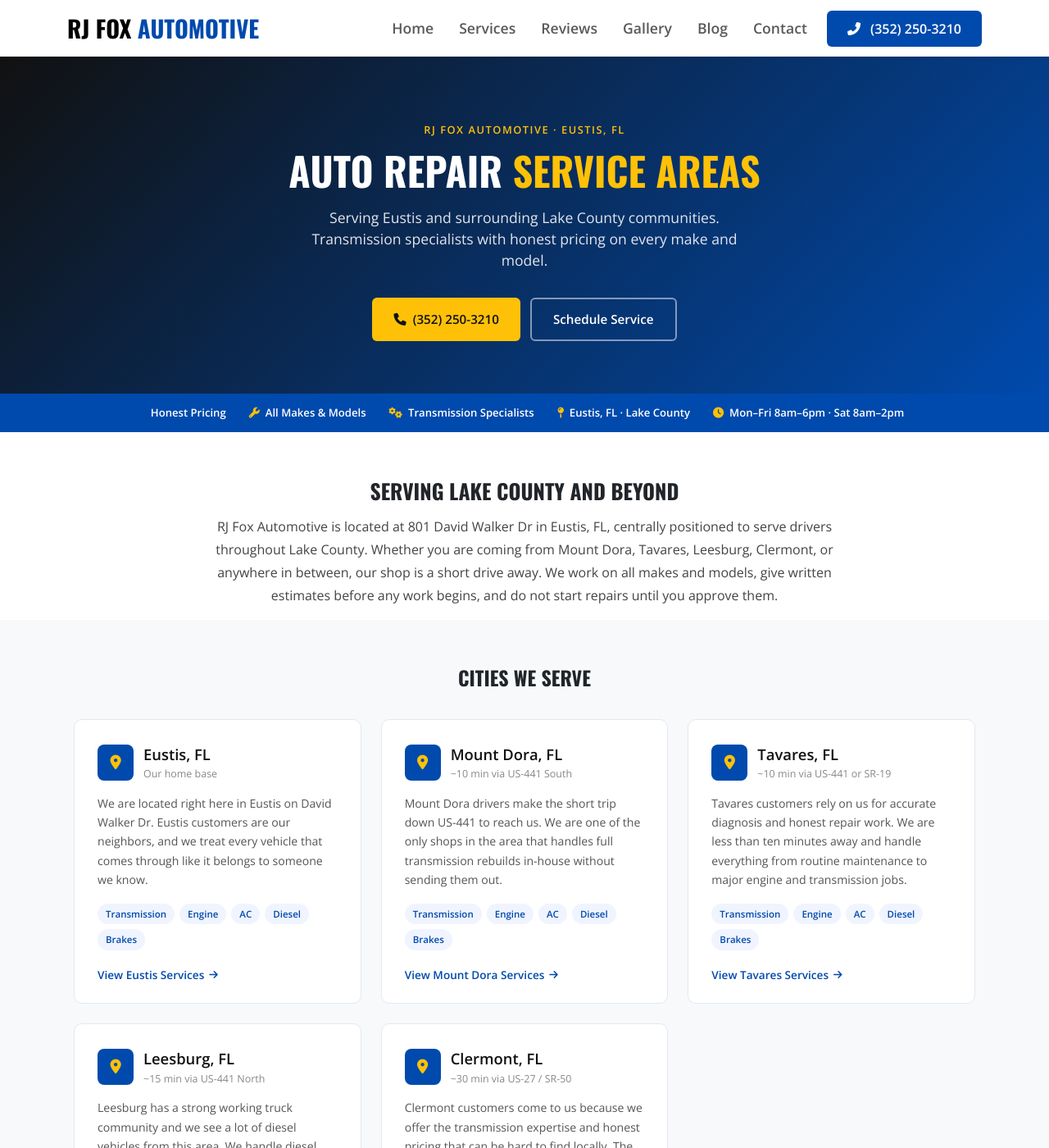
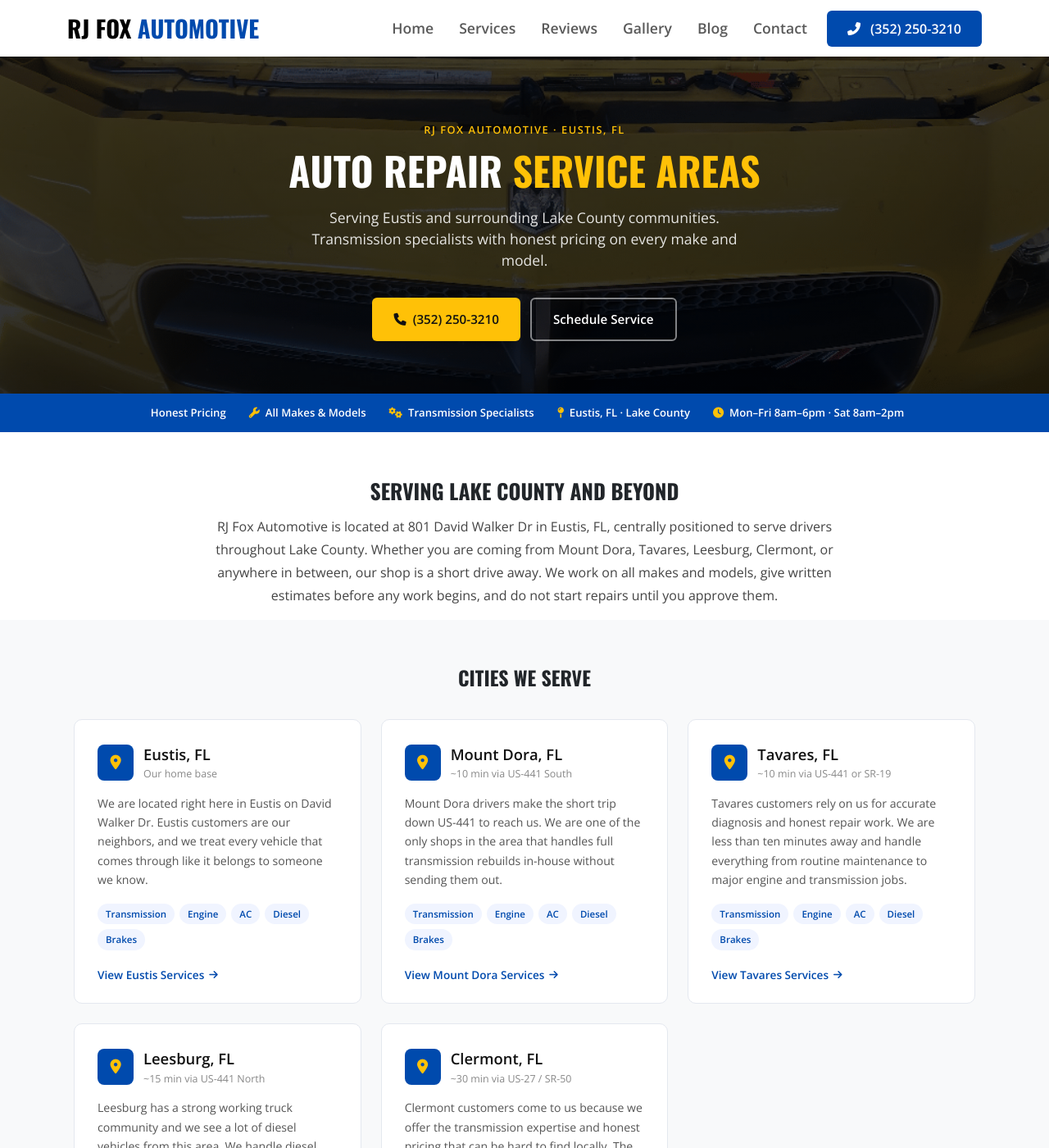
Before and after one commit to JamesBrownR/RJ-Fox-Automotive, a Jekyll site: the page built from service-areas/index.html, in a window 1280 px wide and 1400 px high. Shown: the whole window at 82% size. Built offline with Jekyll 4.4.1, drawn with Linux system fonts in a browser that asks for light colours.

Commit message:
Update index.html

```diff
--- a/service-areas/index.html
+++ b/service-areas/index.html
@@ -8,7 +8,9 @@
 <style>
   /* ── HERO ─────────────────────────────────────────────── */
   .sa-hero {
-    background: linear-gradient(135deg, #111 0%, #004aad 100%);
+     background:
+    linear-gradient(rgba(0,0,0,.72), rgba(0,0,0,.82)),
+    url('/Pics/Hero.webp') center/cover no-repeat;
     color: #fff;
     padding: 80px 20px 64px;
     text-align: center;
```
